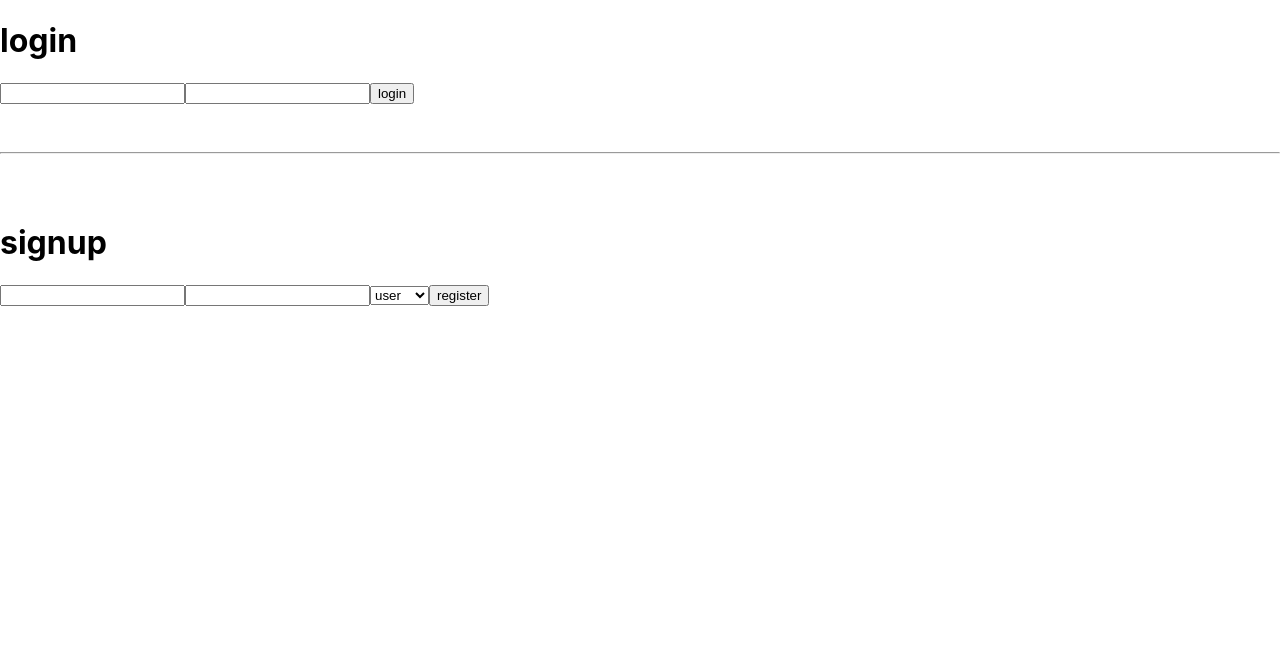
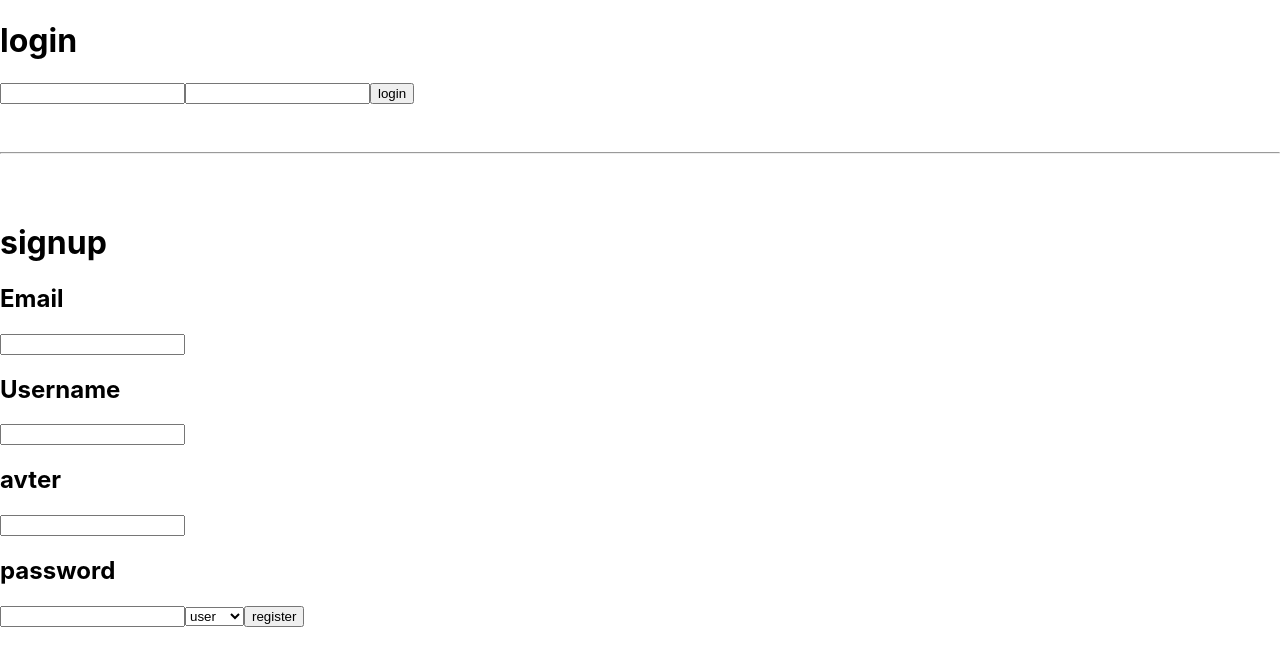
Before and after one commit to noorah15/w09d05, a React (Create React App) app: page / in a window 1280 px wide. Shown: the top 666 px of the page. Built offline with nearby package versions, Linux system fonts and the light colour scheme.

Commit message:
add signup

```diff
--- a/src/components/Signup/index.js
+++ b/src/components/Signup/index.js
@@ -3,14 +3,16 @@ import axios from "axios";
 
 export default function Signup() {
   const [email, setEmail] = useState("");
+  const [username, setUsername] = useState("");
+  const [avter, setAvter] = useState("");
   const [password, setPassword] = useState("");
   const [role, setRole] = useState("61a48b1362b112055163b916");
 
   const signup = async () => {
     try {
       const result = await axios.post(
-        `${process.env.REACT_APP_BASE_URL}/signup`,
-        { email, password, role }
+        `${process.env.REACT_APP_BASE_URL}/user/signup`,
+        { email, username, password, avter, role }
       );
       console.log(result.data);
       alert("Successful registering");
@@ -22,11 +24,25 @@ export default function Signup() {
   return (
     <div>
       <h1>signup</h1>
+      <h2>Email</h2>
       <input
         type="email"
         name="email"
         onChange={(e) => setEmail(e.target.value)}
       />
+      <h2>Username</h2>
+      <input
+        type="username"
+        name="username"
+        onChange={(e) => setUsername(e.target.value)}
+      />
+      <h2>avter</h2>
+      <input
+        type="avter"
+        name="avter"
+        onChange={(e) => setAvter(e.target.value)}
+      />
+      <h2>password</h2>
       <input
         type="password"
         name="password"
@@ -34,8 +50,8 @@ export default function Signup() {
       />
 
       <select
-        name="city"
-        id="cities"
+        name="userType"
+        id="userType"
         onChange={(e) => {
           if (e.target.value === "user") setRole("61a48b1362b112055163b916");
           else setRole("61a48ba362b112055163b918");
```
